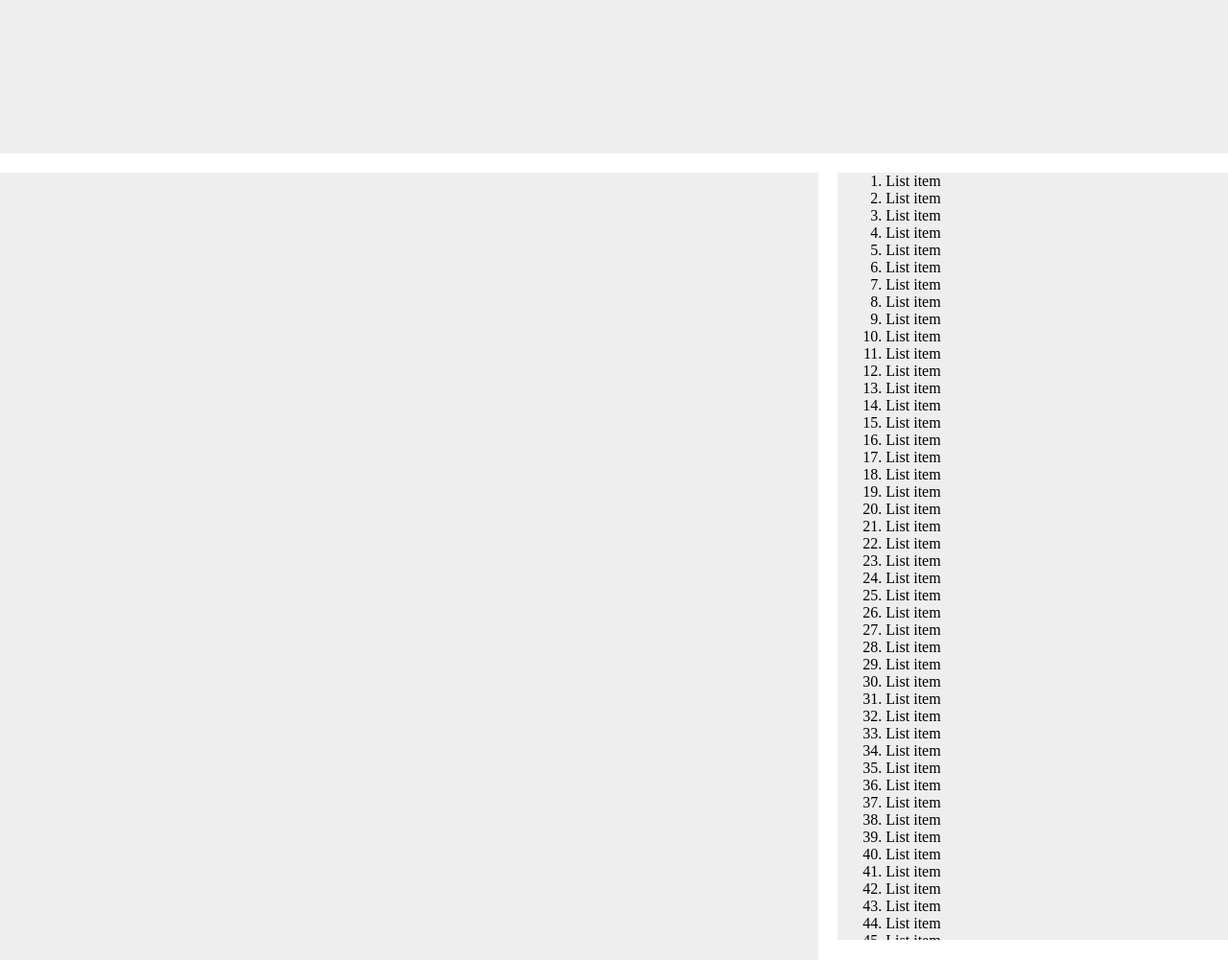
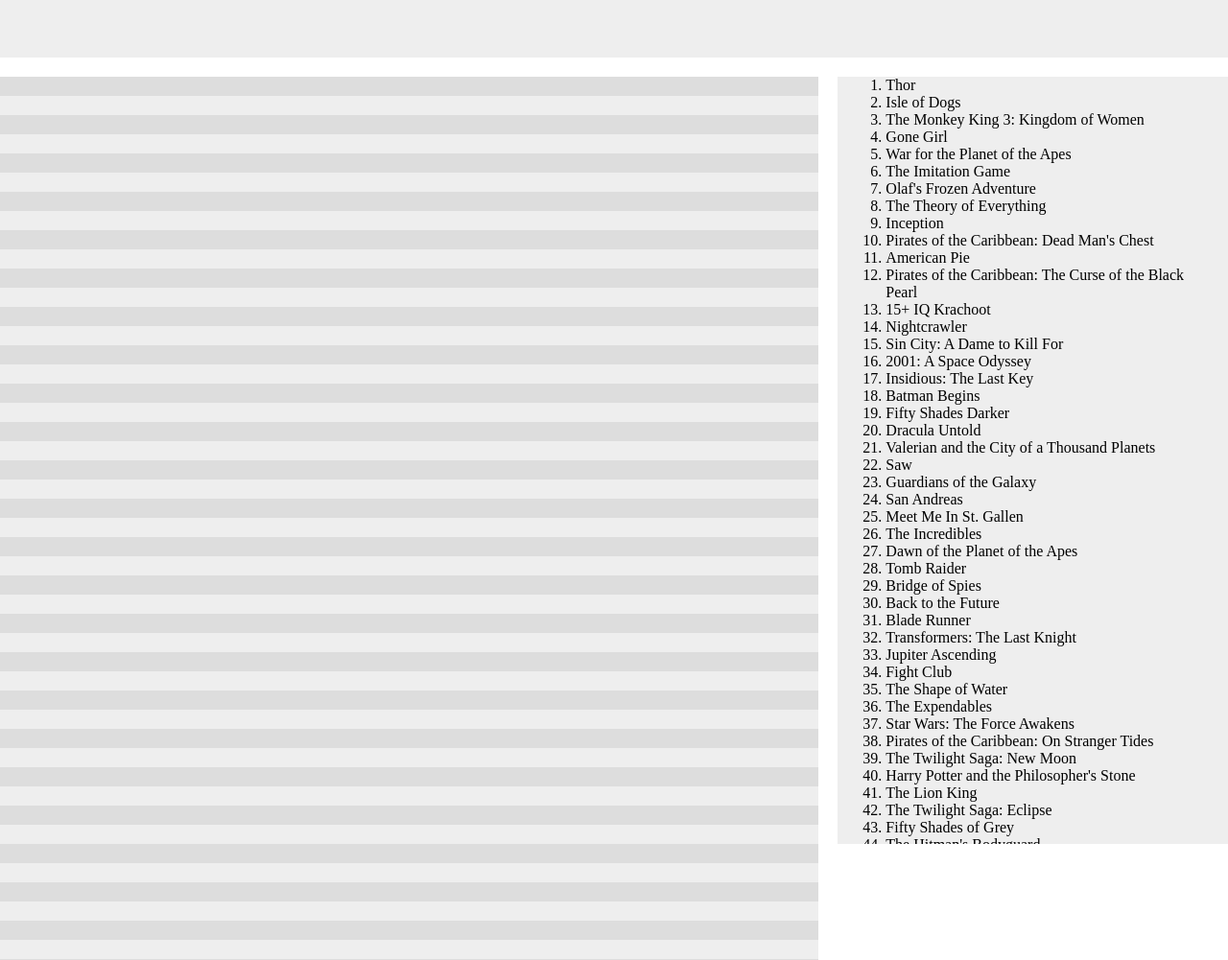
Before and after one commit to guoyunhe/sticky-scroller, a website built with webpack: page examples/basic/index.html in a window 1280 px wide. Shown: the part 140-1141 px from the top of the page at 96% size. Built offline with nearby package versions, Linux system fonts and the light colour scheme.

Commit message:
Example and gif

```diff
--- a/examples/basic/index.html
+++ b/examples/basic/index.html
@@ -13,7 +13,7 @@
 
     header {
       background: #eee;
-      height: 300px;
+      height: 200px;
       margin-bottom: 20px;
     }
 
@@ -26,8 +26,12 @@
     }
 
     main {
-      background: #eee;
-      height: 10000px;
+      height: 3000px;
+      background: repeating-linear-gradient( 0deg,
+      #eee,
+      #eee 20px,
+      #ddd 20px,
+      #ddd 40px)
     }
 
     .sidebar-wrap {
@@ -68,72 +72,56 @@
     <div class="sidebar-wrap">
       <sidebar>
         <ol>
-          <li>List item</li>
-          <li>List item</li>
-          <li>List item</li>
-          <li>List item</li>
-          <li>List item</li>
-          <li>List item</li>
-          <li>List item</li>
-          <li>List item</li>
-          <li>List item</li>
-          <li>List item</li>
-          <li>List item</li>
-          <li>List item</li>
-          <li>List item</li>
-          <li>List item</li>
-          <li>List item</li>
-          <li>List item</li>
-          <li>List item</li>
-          <li>List item</li>
-          <li>List item</li>
-          <li>List item</li>
-          <li>List item</li>
-          <li>List item</li>
-          <li>List item</li>
-          <li>List item</li>
-          <li>List item</li>
-          <li>List item</li>
-          <li>List item</li>
-          <li>List item</li>
-          <li>List item</li>
-          <li>List item</li>
-          <li>List item</li>
-          <li>List item</li>
-          <li>List item</li>
-          <li>List item</li>
-          <li>List item</li>
-          <li>List item</li>
-          <li>List item</li>
-          <li>List item</li>
-          <li>List item</li>
-          <li>List item</li>
-          <li>List item</li>
-          <li>List item</li>
-          <li>List item</li>
-          <li>List item</li>
-          <li>List item</li>
-          <li>List item</li>
-          <li>List item</li>
-          <li>List item</li>
-          <li>List item</li>
-          <li>List item</li>
-          <li>List item</li>
-          <li>List item</li>
-          <li>List item</li>
-          <li>List item</li>
-          <li>List item</li>
-          <li>List item</li>
-          <li>List item</li>
-          <li>List item</li>
-          <li>List item</li>
-          <li>List item</li>
-          <li>List item</li>
-          <li>List item</li>
-          <li>List item</li>
-          <li>List item</li>
-          <li>List item</li>
-          <li>List item</li>
+          <li>Thor</li>
+          <li>Isle of Dogs</li>
+          <li>The Monkey King 3: Kingdom of Women</li>
+          <li>Gone Girl</li>
+          <li>War for the Planet of the Apes</li>
+          <li>The Imitation Game</li>
+          <li>Olaf's Frozen Adventure</li>
+          <li>The Theory of Everything</li>
+          <li>Inception</li>
+          <li>Pirates of the Caribbean: Dead Man's Chest</li>
+          <li>American Pie</li>
+          <li>Pirates of the Caribbean: The Curse of the Black Pearl</li>
+          <li>15+ IQ Krachoot</li>
+          <li>Nightcrawler</li>
+          <li>Sin City: A Dame to Kill For</li>
+          <li>2001: A Space Odyssey</li>
+          <li>Insidious: The Last Key</li>
+          <li>Batman Begins</li>
+          <li>Fifty Shades Darker</li>
+          <li>Dracula Untold</li>
+          <li>Valerian and the City of a Thousand Planets</li>
+          <li>Saw</li>
+          <li>Guardians of the Galaxy</li>
+          <li>San Andreas</li>
+          <li>Meet Me In St. Gallen</li>
+          <li>The Incredibles</li>
+          <li>Dawn of the Planet of the Apes</li>
+          <li>Tomb Raider</li>
+          <li>Bridge of Spies</li>
+          <li>Back to the Future</li>
+          <li>Blade Runner</li>
+          <li>Transformers: The Last Knight</li>
+          <li>Jupiter Ascending</li>
+          <li>Fight Club</li>
+          <li>The Shape of Water</li>
+          <li>The Expendables</li>
+          <li>Star Wars: The Force Awakens</li>
+          <li>Pirates of the Caribbean: On Stranger Tides</li>
+          <li>The Twilight Saga: New Moon</li>
+          <li>Harry Potter and the Philosopher's Stone</li>
+          <li>The Lion King</li>
+          <li>The Twilight Saga: Eclipse</li>
+          <li>Fifty Shades of Grey</li>
+          <li>The Hitman's Bodyguard</li>
+          <li>Ex Machina</li>
+          <li>Insurgent</li>
+          <li>Twilight</li>
+          <li>The Wolf of Wall Street</li>
+          <li>Iron Man</li>
+          <li>Hercules</li>
         </ol>
       </sidebar>
     </div>
```
Also changed, not shown: README.md.
